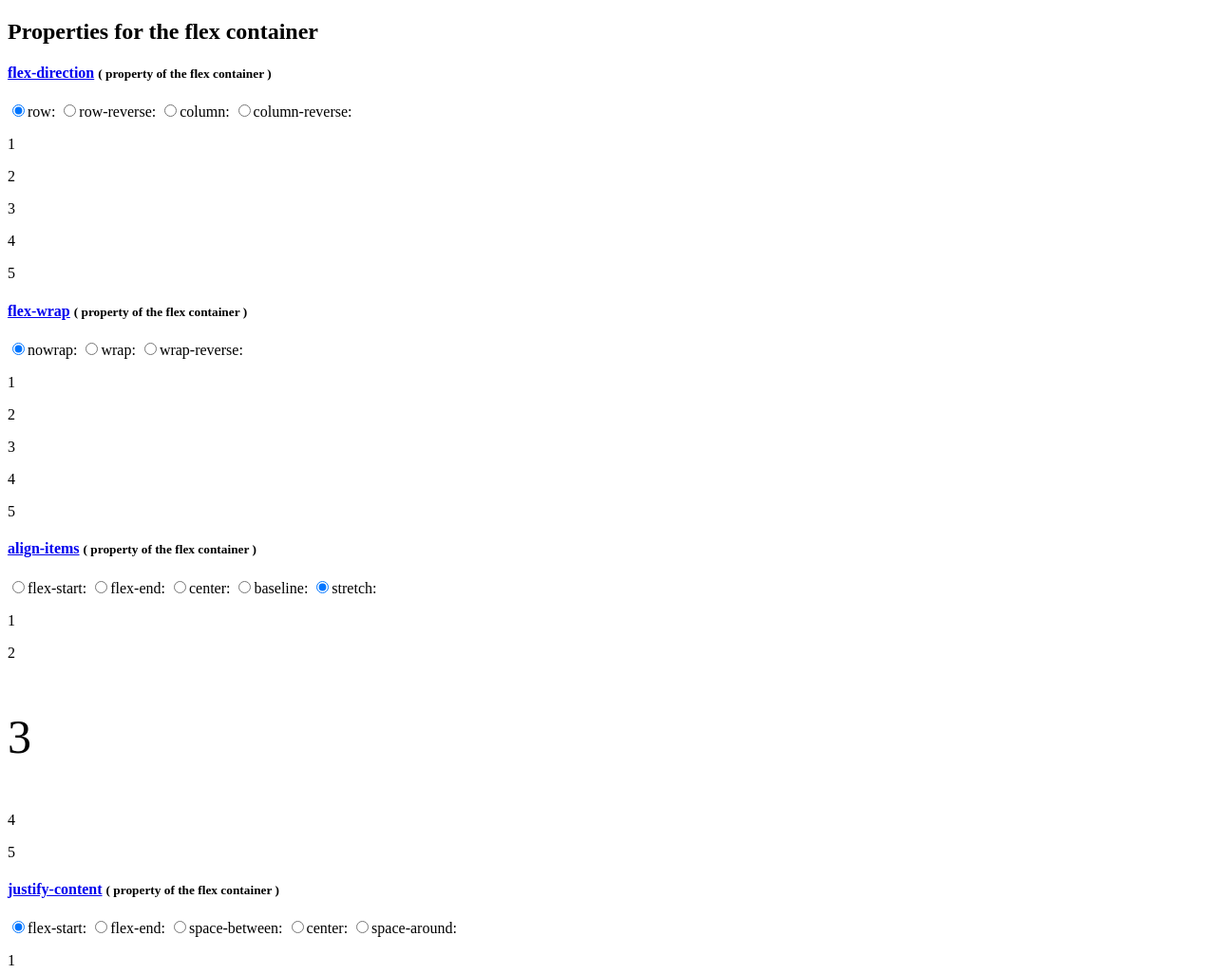
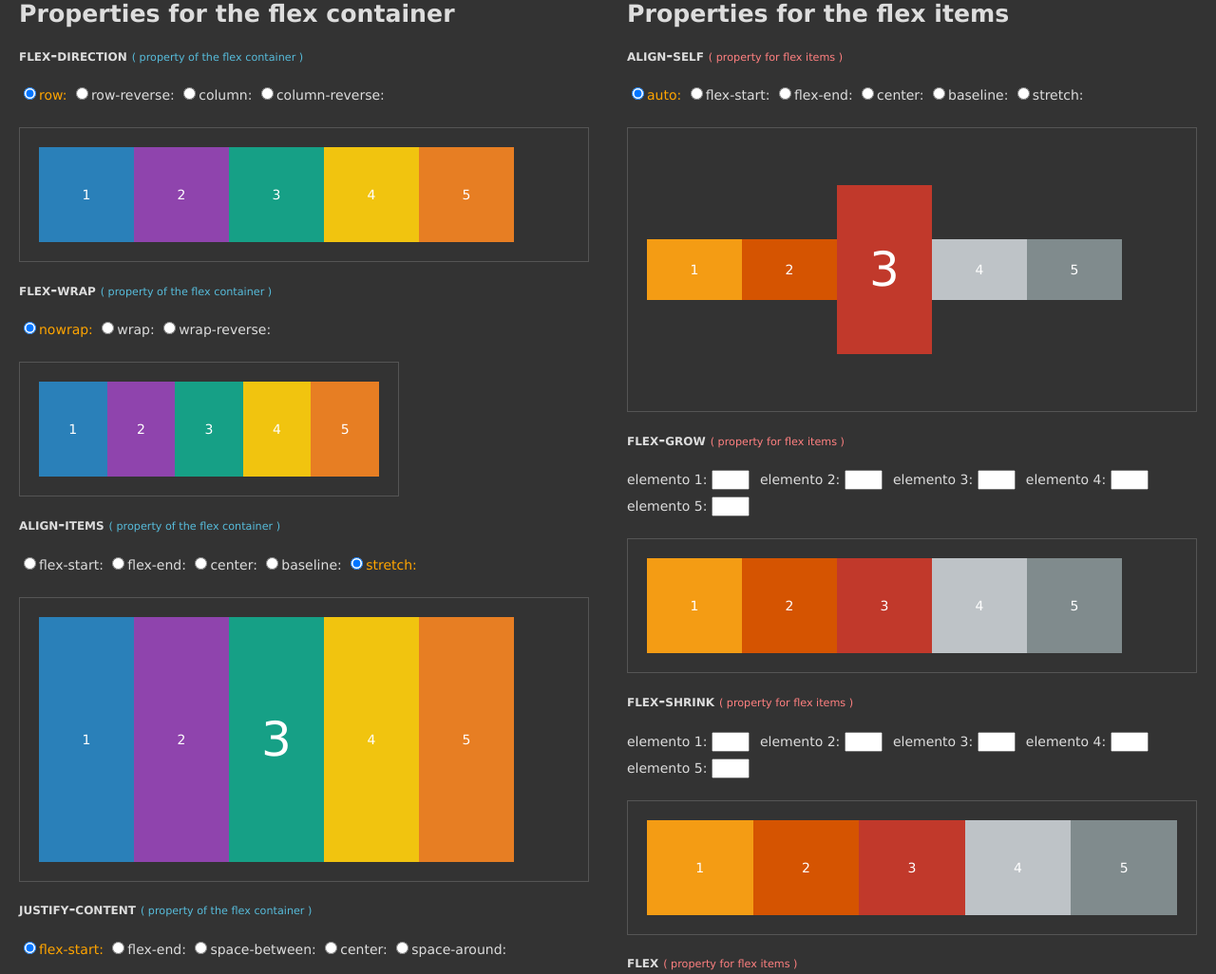
Before and after one commit to lam-hieu-7314h0611/Flexbox-playground, a plain HTML site: page flexbox-playground.html in a window 1280 px wide. Shown: the top 1026 px of the page at 95% size. Drawn offline with Linux system fonts and the light colour scheme; the site is published under a folder, as on GitHub Pages, so addresses that start at the root find nothing.

Commit message:
add file

```diff
--- a/flexbox-playground.html
+++ b/flexbox-playground.html
@@ -6,7 +6,7 @@
     <meta http-equiv="X-UA-Compatible" content="IE=edge">
     <meta name="viewport" content="width=device-width, initial-scale=1.0">
     <title>Flexbox playground</title>
-    <link rel="stylesheet" href="/assets/css/flexbox-playground.css">
+    <link rel="stylesheet" href="./assets/css/flexbox-playground.css">
 </head>
 
 <body>
@@ -447,7 +447,7 @@
 
     </div>
 
-    <script src="/assets/js/script.js"></script>
+    <script src="./assets/js/script.js"></script>
 </body>
 
 </html>
```
